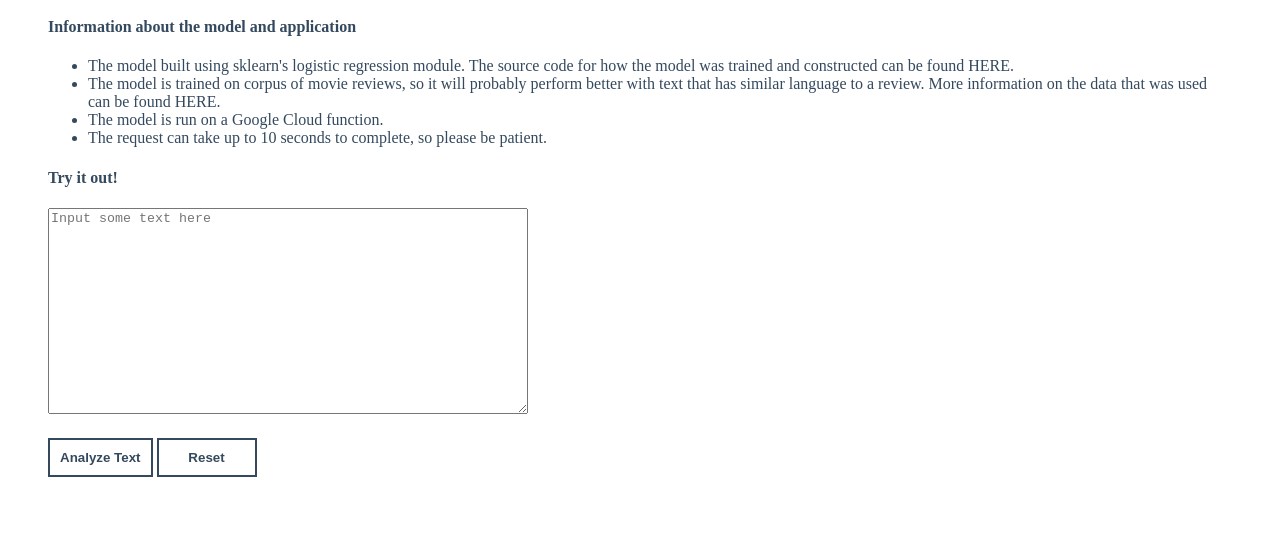
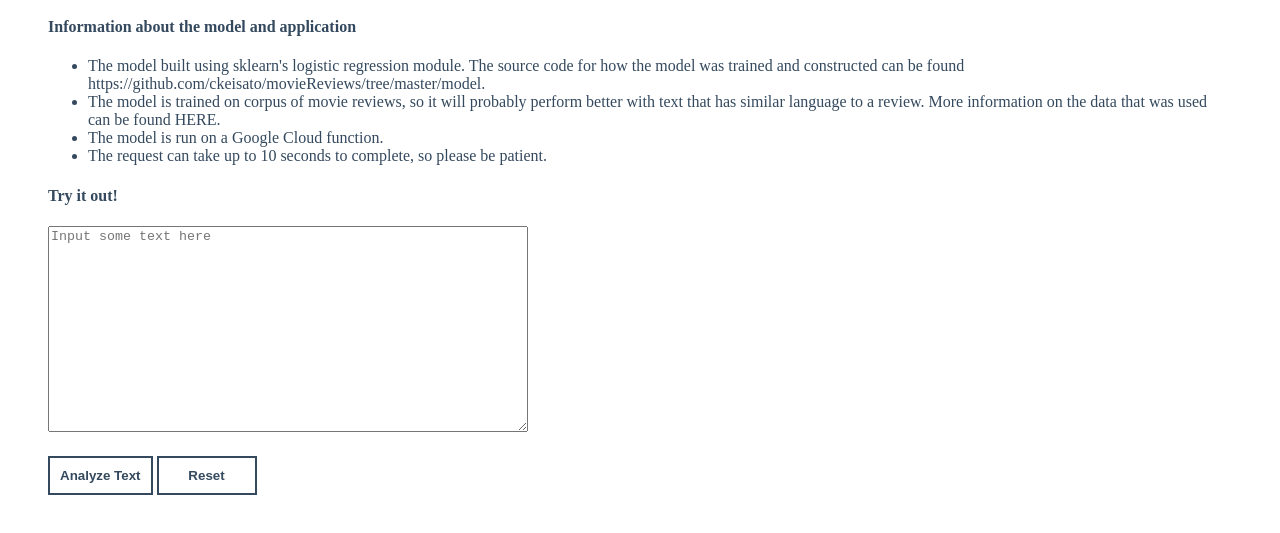
Before and after one commit to ckeisato/movieReviews, a website: page js_app/index.html in a window 1280 px wide. Shown: the part 149-682 px from the top of the page. Drawn offline with Linux system fonts and the light colour scheme.

Commit message:
add link to info on model creation

```diff
--- a/js_app/index.html
+++ b/js_app/index.html
@@ -13,7 +13,7 @@
   <h4>Information about the model and application</h4>
   <ul>
     <li>
-      The model built using sklearn's logistic regression module.  The source code for how the model was trained and constructed can be found HERE.
+      The model built using sklearn's logistic regression module.  The source code for how the model was trained and constructed can be found https://github.com/ckeisato/movieReviews/tree/master/model.
     </li>
     <li>
       The model is trained on corpus of movie reviews, so it will probably perform better with text that has similar language to a review.  More information on the data that was used can be found HERE.
```
Also changed, not shown: readme.md.
